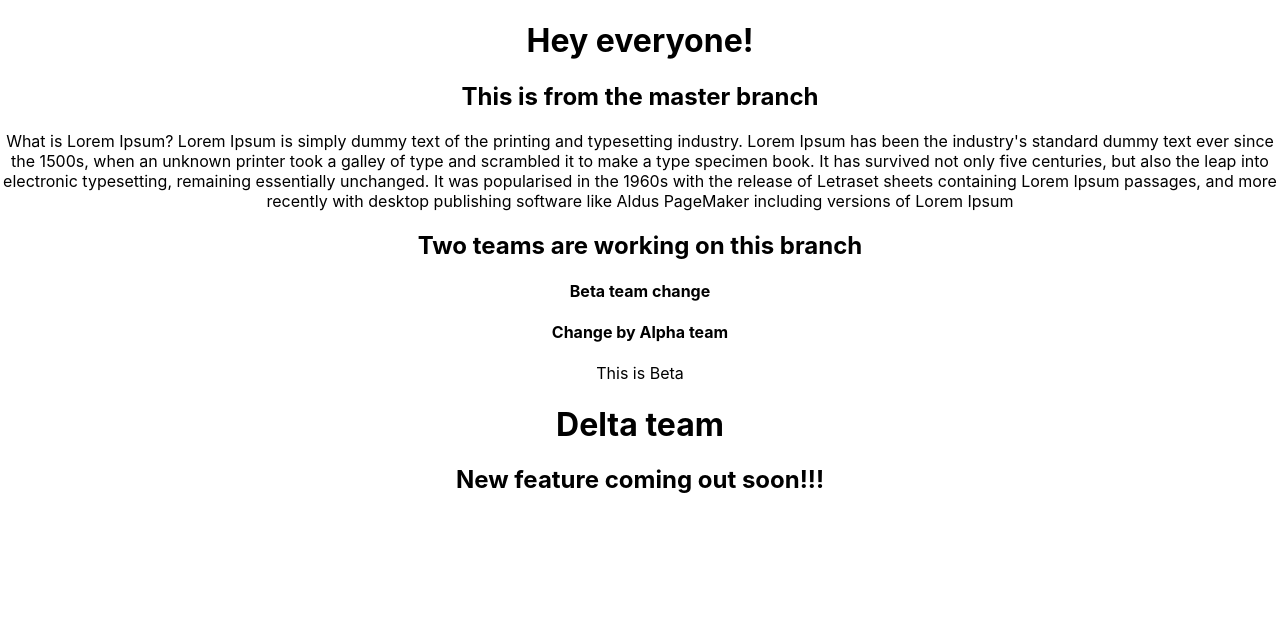
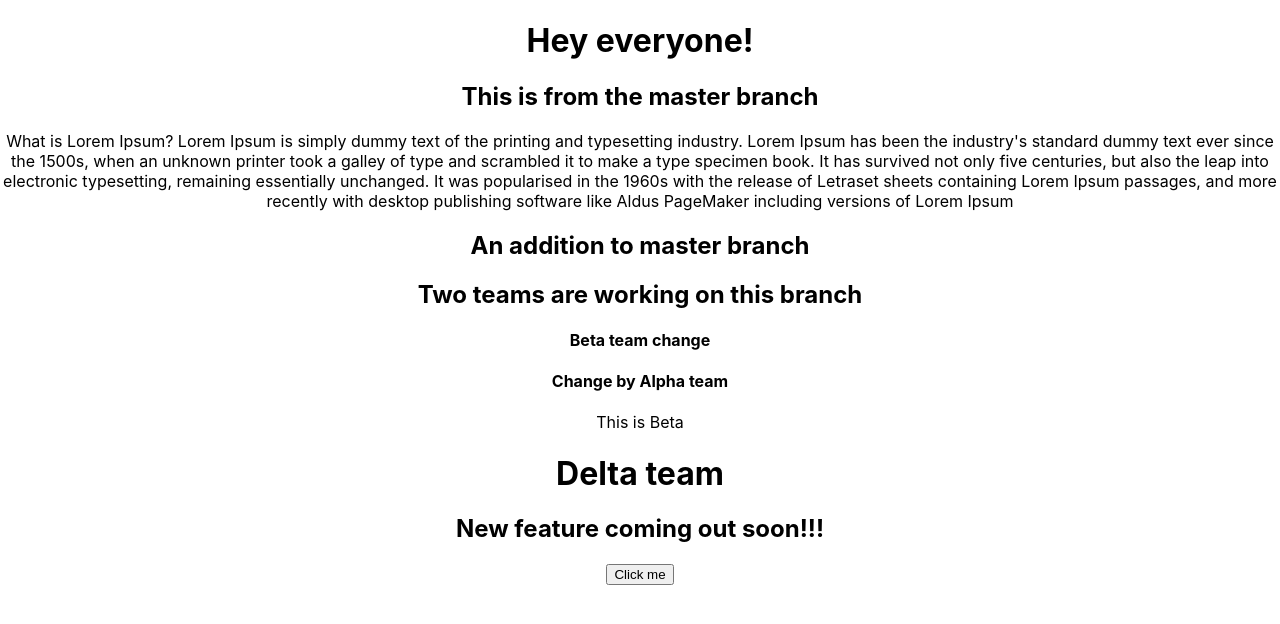
Before and after one commit to Majestic1992/practice, a React (Create React App) app: page / in a window 1280 px wide. Shown: the top 624 px of the page. Built offline with nearby package versions, Linux system fonts and the light colour scheme.

Commit message:
New commit

```diff
--- a/src/App.js
+++ b/src/App.js
@@ -12,6 +12,7 @@ function App() {
       <Alpha />
       <Beta />
       <Delta />
+      <button>Click me</button>
     </div>
   );
 }
--- a/src/components/Master.js
+++ b/src/components/Master.js
@@ -15,6 +15,7 @@ const Master = () => {
         recently with desktop publishing software like Aldus PageMaker including
         versions of Lorem Ipsum
       </p>
+      <h2>An addition to master branch</h2>
     </div>
   );
 };
```
